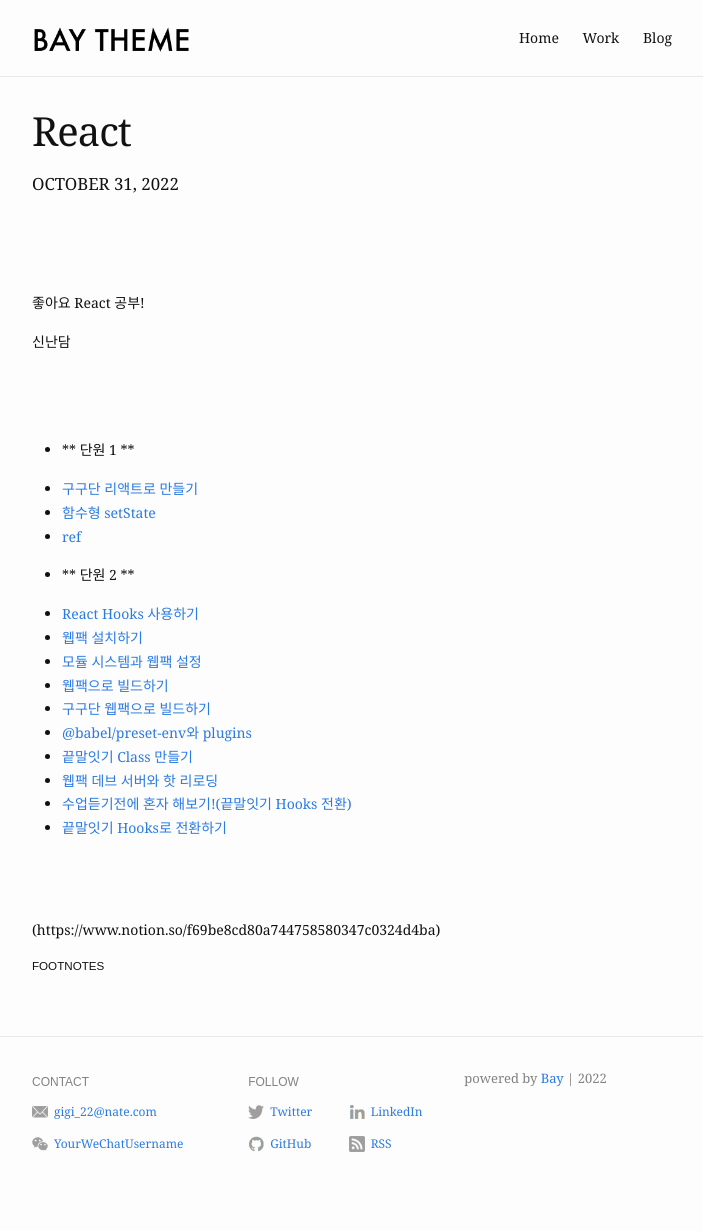
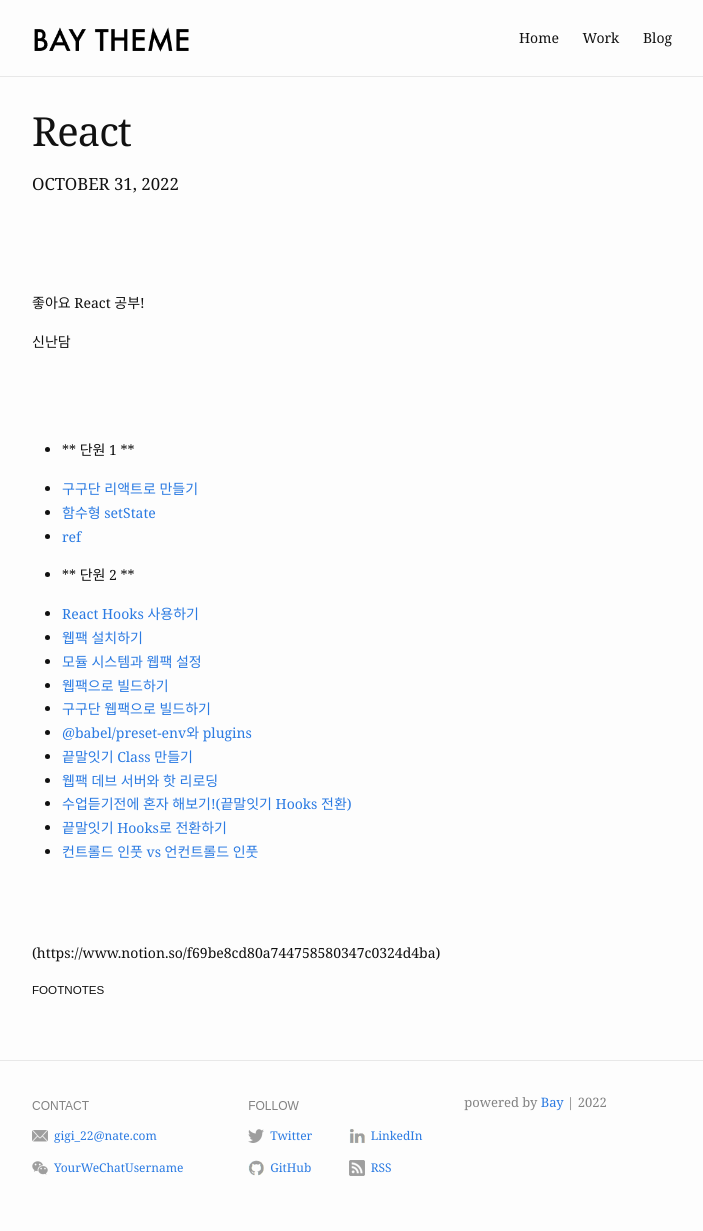
Before and after one commit to dorongkim/dorongkim.github.io, a Jekyll site: the page built from _posts/2022-10-31-React.md, in a window 1280 px wide. Shown: the whole page, without its empty margins (288-991 px from the left). Built offline with Jekyll 4.4.1, drawn with Linux system fonts in a browser that asks for light colours; before the commit the page ends 1207 px from its top, so only the background shows below that.

Commit message:
컨트롤드 인풋 vs 언컨트롤드 인풋

```diff
--- a/_posts/2022-10-31-React.md
+++ b/_posts/2022-10-31-React.md
@@ -33,6 +33,7 @@ blurb: "React"
 - [웹팩 데브 서버와 핫 리로딩][link_react_web_11]
 - [수업듣기전에 혼자 해보기!(끝말잇기 Hooks 전환)][link_react_web_12]
 - [끝말잇기 Hooks로 전환하기][link_react_web_13]
+- [컨트롤드 인풋 vs 언컨트롤드 인풋][link_react_web_14]
 
 
 <br />
@@ -58,3 +59,4 @@ blurb: "React"
 [link_react_web_11]:https://warm-dew-a7a.notion.site/4f8df55f4e3d484f983a090ed2b34280
 [link_react_web_12]:https://warm-dew-a7a.notion.site/Hooks-a0dfba1fba414cb68e50d54ca5acd449
 [link_react_web_13]:https://warm-dew-a7a.notion.site/Hooks-4871c80ba238472e8e112220f1df486b
+[link_react_web_14]:https://warm-dew-a7a.notion.site/vs-ebce205c55d94002acf2ce2fef4e1b90
```
